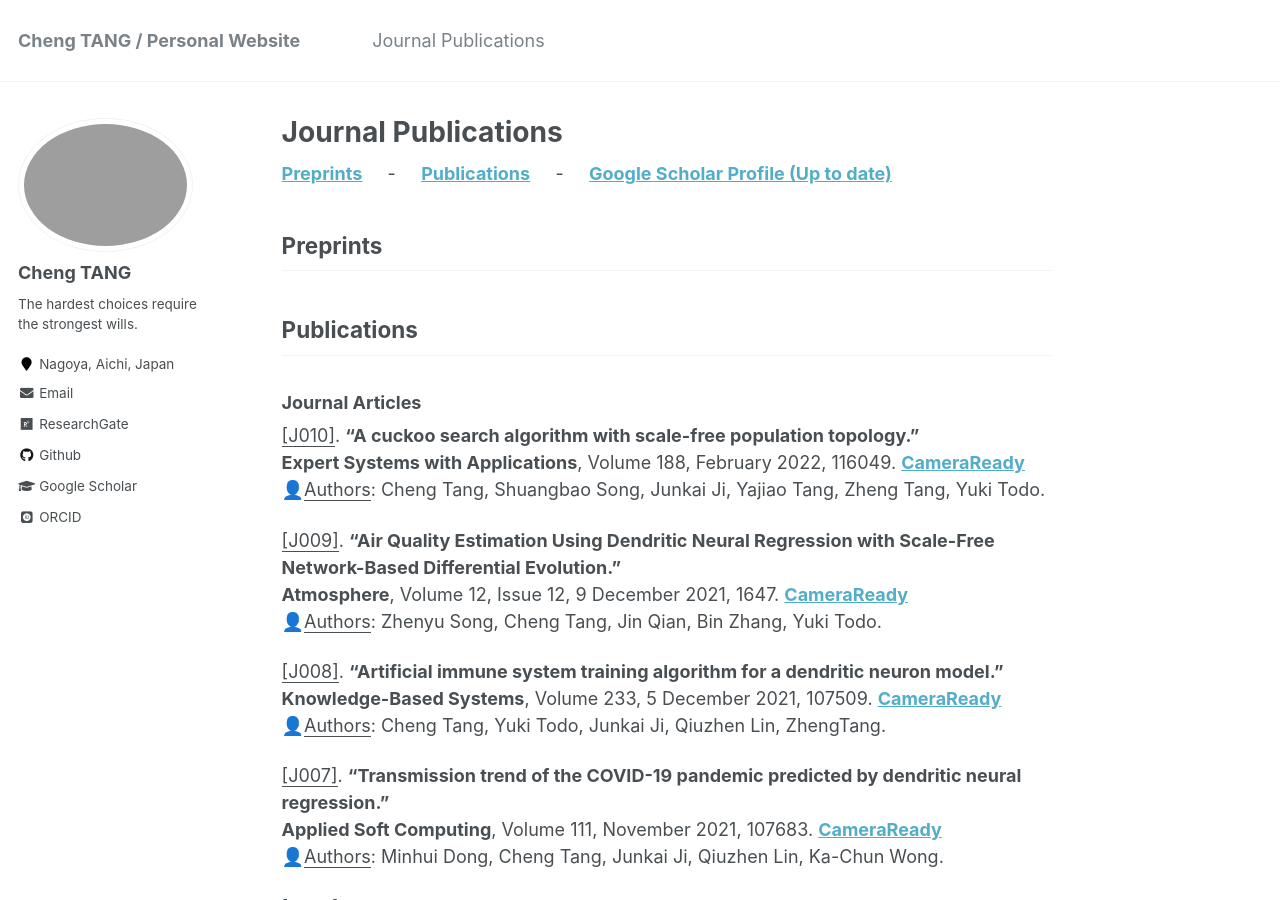
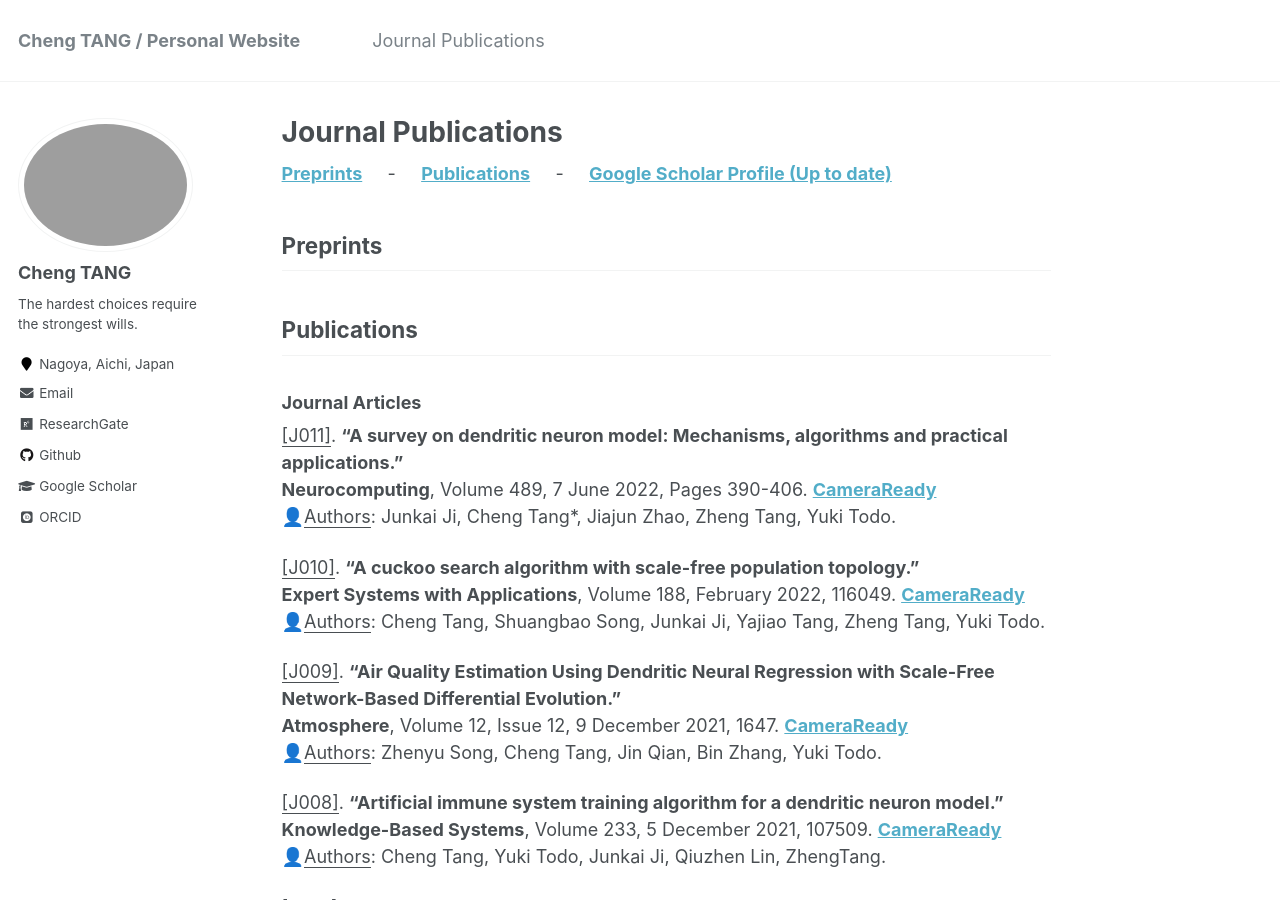
Before and after one commit to ChengTANG-AI/chengtang-ai.github.io, a Jekyll site: the page built from _pages/JournalPublications.md, in a window 1280 px wide and 900 px high. Built offline with Jekyll 4.4.1, drawn with Linux system fonts in a browser that asks for light colours; some web fonts are replaced.

Commit message:
Update JournalPublications.md

```diff
--- a/_pages/JournalPublications.md
+++ b/_pages/JournalPublications.md
@@ -30,6 +30,10 @@ Publications
 </h2>
 
 ### Journal Articles
+
+<u>[J011]</u>. **"A survey on dendritic neuron model: Mechanisms, algorithms and practical applications."**
+**Neurocomputing**, Volume 489, 7 June 2022, Pages 390-406. **[CameraReady](https://doi.org/10.1016/j.neucom.2021.08.153)**
+👤<u>Authors</u>: Junkai Ji, Cheng Tang*, Jiajun Zhao, Zheng Tang, Yuki Todo.
 
 <u>[J010]</u>. **"A cuckoo search algorithm with scale-free population topology."**
 **Expert Systems with Applications**, Volume 188, February 2022, 116049. **[CameraReady](https://doi.org/10.1016/j.eswa.2021.116049)**
```
